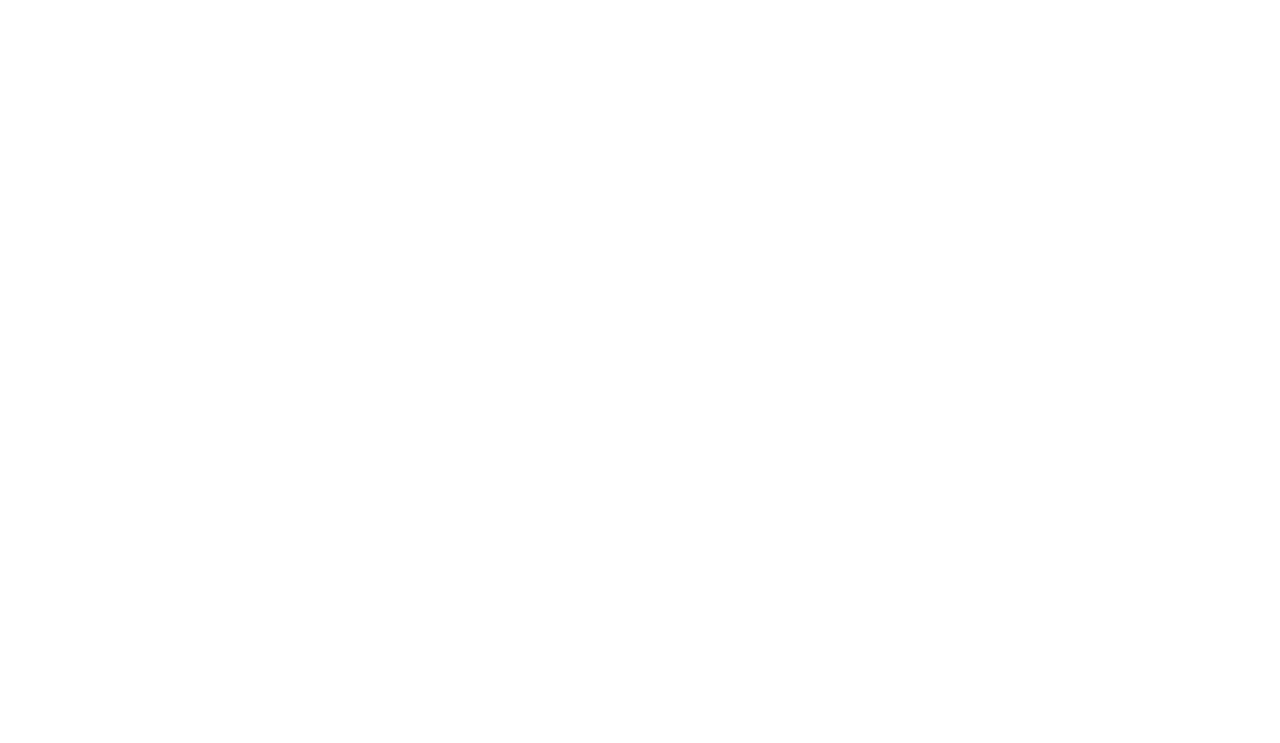
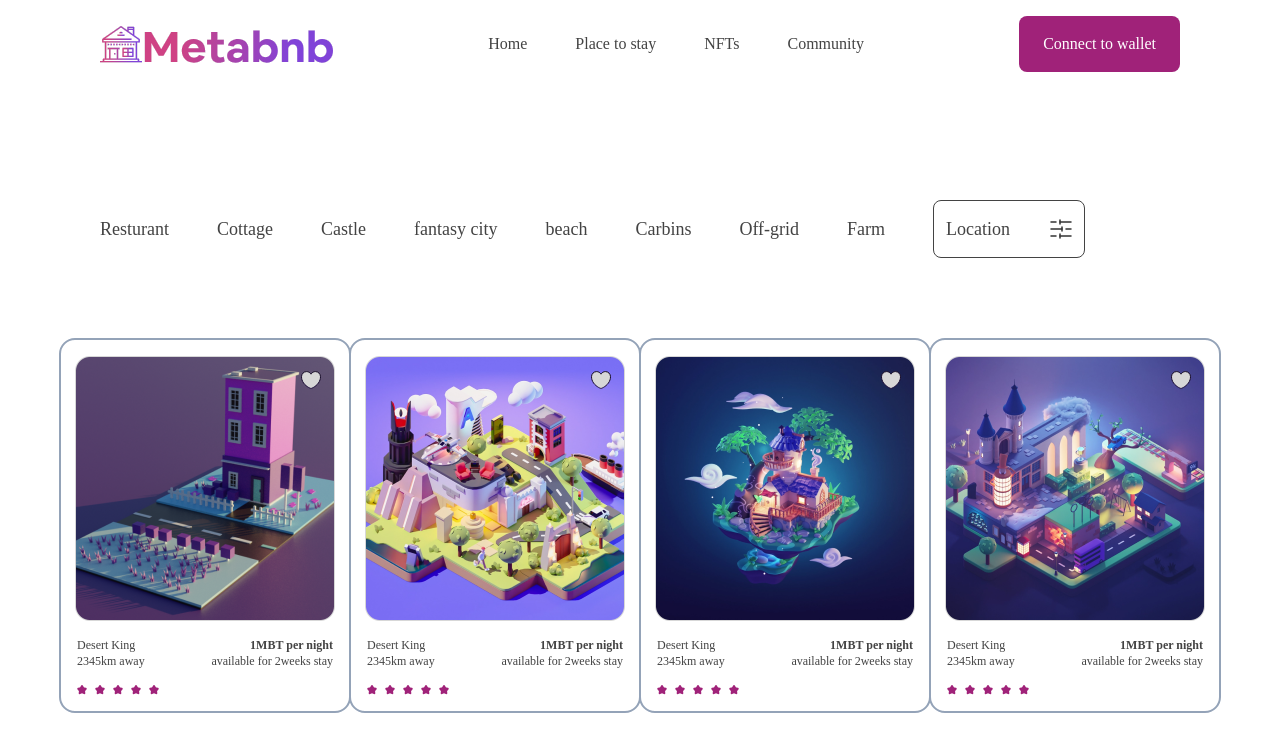
Before and after one commit to alvinokafor/hng-metabnb, a React (Vite) app: page /places-to-stay in a window 1280 px wide. Before the commit this address had no page. Shown: the top 743 px of the page. Built offline with nearby package versions, Linux system fonts and the light colour scheme; a web font is replaced by a local one.

Commit message:
fix: incorrect link

```diff
--- a/src/App.jsx
+++ b/src/App.jsx
@@ -7,7 +7,7 @@
   return (
     <Routes>
         <Route path='/' element={<Home />}/>
-        <Route path='/nfts' element={<MarketPlace />}/>
+        <Route path='/places-to-stay' element={<MarketPlace />}/>
     </Routes>
   );
 }
--- a/src/components/CardsWrapper.jsx
+++ b/src/components/CardsWrapper.jsx
@@ -26,7 +26,7 @@
         <Card key={index + 1} image={card} />
       ))}
 
-      {currentPath === 'nfts' && allCards.map((card, index) => (
+      {currentPath === 'places-to-stay' && allCards.map((card, index) => (
         <Card key={index + 1} image={card} />
       ))}
     </section>
--- a/src/components/Nav.jsx
+++ b/src/components/Nav.jsx
@@ -24,10 +24,11 @@
           <Link to="/">
             <li>Home</li>
           </Link>
-          <li>Place to stay</li>
-          <Link to="/nfts">
-            <li>NFTs</li>
+          <Link to="/places-to-stay">
+            <li>Place to stay</li>
           </Link>
+          <li>NFTs</li>
+
           <li>Community</li>
         </ul>
 
@@ -43,11 +44,11 @@
         <Link to="/">
           <li>Home</li>
         </Link>
-        <li>Place to stay</li>
+        <Link to="/places-to-stay">
+          <li>Place to stay</li>
+        </Link>
 
-        <Link to="/nfts">
-          <li>NFTs</li>
-        </Link>
+        <li>NFTs</li>
 
         <li>Community</li>
         <button
--- a/src/components/NftSelection.jsx
+++ b/src/components/NftSelection.jsx
@@ -4,16 +4,16 @@
 export default function NftSelection() {
   return (
     <ContentWrapper>
-      <ul className="text-lg flex items-center space-x-12 mt-32 mb-20 text-secondary">
-        <li className="hidden lg:block">Resturant</li>
-        <li className="hidden lg:block">Cottage</li>
-        <li className="hidden lg:block">Castle</li>
-        <li className="hidden lg:block">fantasy city</li>
-        <li className="hidden lg:block">beach</li>
-        <li className="hidden lg:block">Carbins</li>
-        <li className="hidden lg:block">Off-grid</li>
-        <li className="hidden lg:block">Farm</li>
-        <button className="flex items-center ml-16 px-3 py-[14px] border border-secondary rounded-lg">
+      <ul className="text-lg flex flex-wrap items-center space-x-12 mt-32 mb-20 text-secondary">
+        <li>Resturant</li>
+        <li>Cottage</li>
+        <li>Castle</li>
+        <li>fantasy city</li>
+        <li>beach</li>
+        <li>Carbins</li>
+        <li>Off-grid</li>
+        <li>Farm</li>
+        <button className="flex items-center px-3 py-[14px] border border-secondary rounded-lg">
           Location <img className="ml-10" src={Filter} alt="filter" />
         </button>
       </ul>
```
